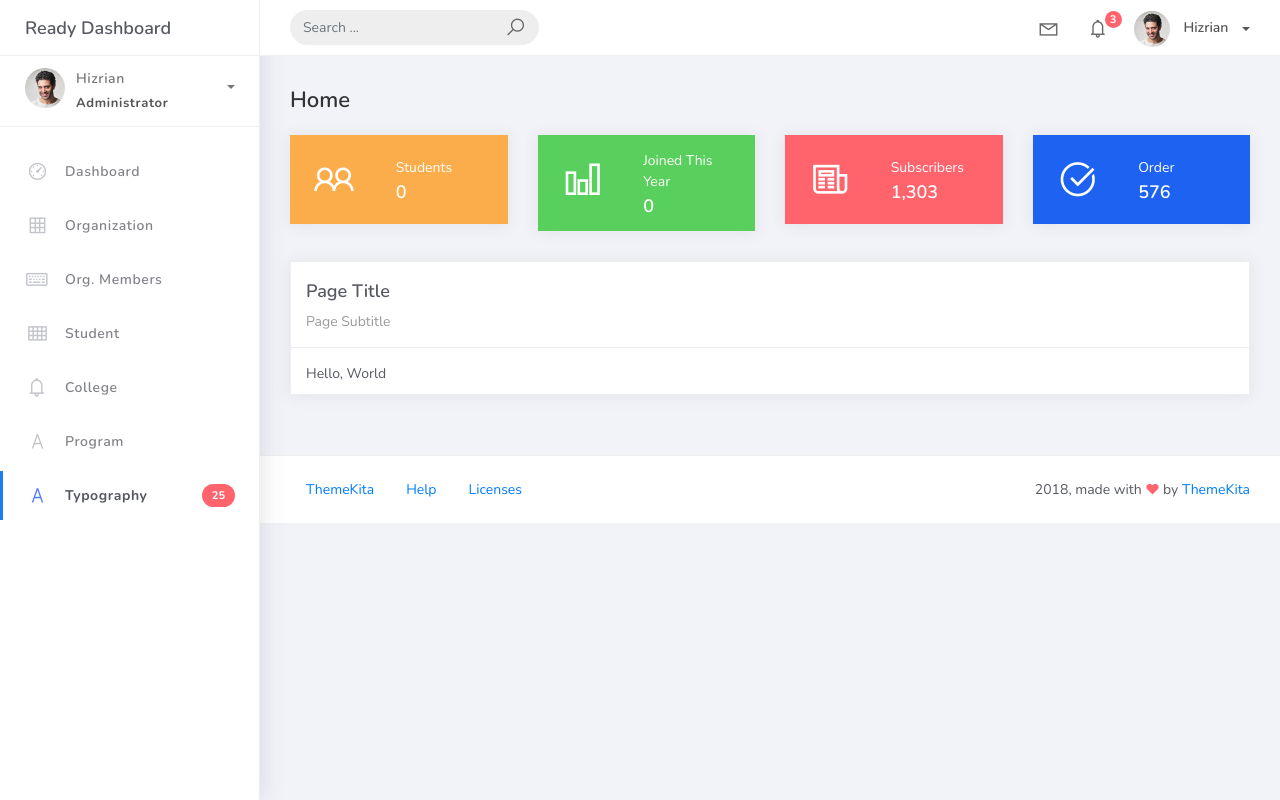
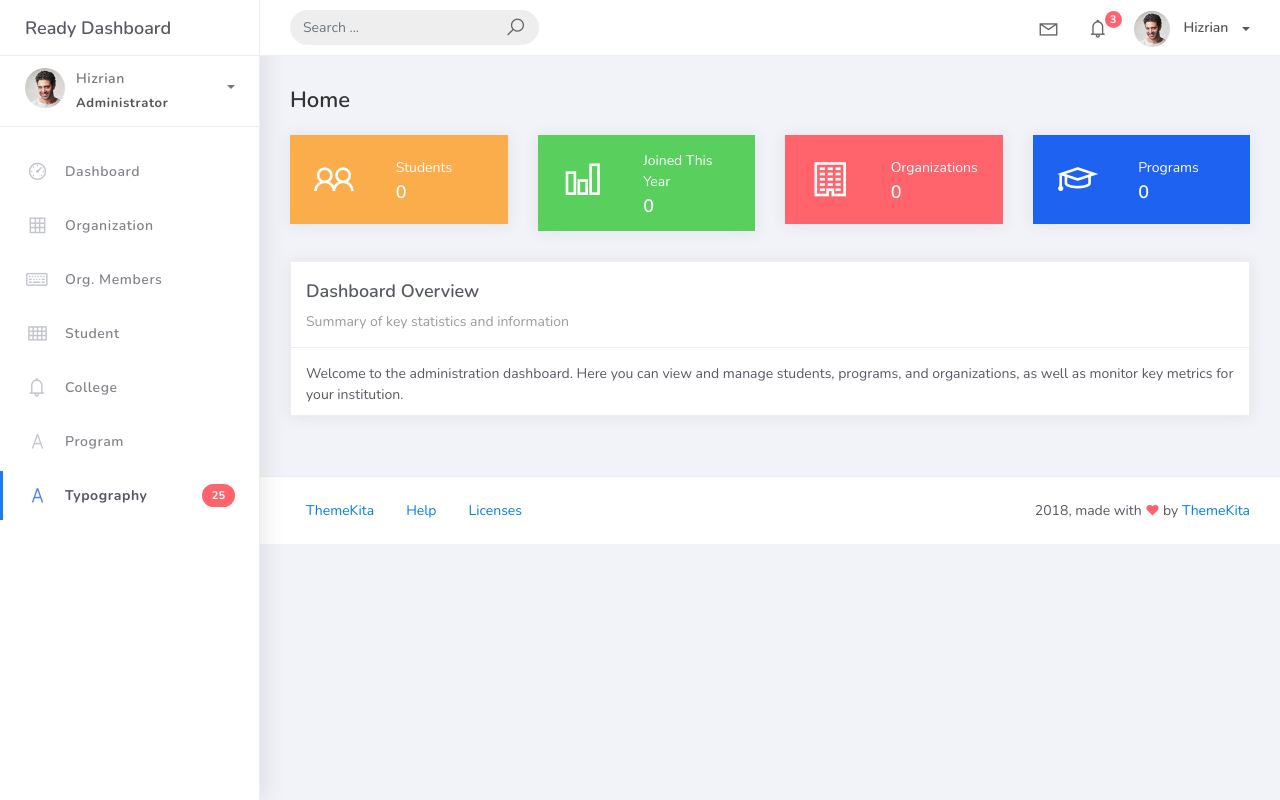
Before and after one commit to listeroo9/PSUShere, a Django app: page / in a window 1280 px wide. Run offline with Django 5.2, Linux system fonts and the light colour scheme; data that the repository does not hold is empty; some libraries are stand-ins or nearby versions.

Commit message:
completing the task part

```diff
--- a/projectsite/studentorg/views.py
+++ b/projectsite/studentorg/views.py
@@ -31,6 +31,12 @@ class HomePageView(ListView):
             .count()
         )
         context["students_joined_this_year"] = count
+
+        # Total organizations
+        context["total_organizations"] = Organization.objects.count()
+
+        # Total programs
+        context["total_programs"] = Program.objects.count()
 
         return context
 
--- a/projectsite/templates/base.html
+++ b/projectsite/templates/base.html
@@ -176,7 +176,7 @@
 					</div>
 					<ul class="nav">
 						<li class="nav-item">
-							<a href="index.html">
+							<a href="{% url 'home' %}">
 								<i class="la la-dashboard"></i>
 								<p>Dashboard</p>
 							</a>
--- a/projectsite/templates/home.html
+++ b/projectsite/templates/home.html
@@ -6,7 +6,7 @@
     <div class="container-fluid">
         <h4 class="page-title">Home</h4>
         <div class="row">
-            <!-- Visitors Card -->
+            <!-- Students -->
             <div class="col-md-3">
                 <div class="card card-stats card-warning">
                     <div class="card-body">
@@ -19,7 +19,7 @@
                             <div class="col-7 d-flex align-items-center">
                                 <div class="numbers">
                                     <p class="card-category">Students</p>
-                                    <h4 class="card-title">{{total_students}}</h4>
+                                    <h4 class="card-title">{{ total_students }}</h4>
                                 </div>
                             </div>
                         </div>
@@ -27,7 +27,7 @@
                 </div>
             </div>
 
-            <!-- Sales Card -->
+            <!-- Joined This Year -->
             <div class="col-md-3">
                 <div class="card card-stats card-success">
                     <div class="card-body">
@@ -40,7 +40,7 @@
                             <div class="col-7 d-flex align-items-center">
                                 <div class="numbers">
                                     <p class="card-category">Joined This Year</p>
-                                    <h4 class="card-title">{{students_joined_this_year}}</h4>
+                                    <h4 class="card-title">{{ students_joined_this_year }}</h4>
                                 </div>
                             </div>
                         </div>
@@ -48,20 +48,20 @@
                 </div>
             </div>
 
-            <!-- Subscribers Card -->
+            <!-- Organizations -->
             <div class="col-md-3">
                 <div class="card card-stats card-danger">
                     <div class="card-body">
                         <div class="row">
                             <div class="col-5">
                                 <div class="icon-big text-center">
-                                    <i class="la la-newspaper-o"></i>
+                                    <i class="la la-building"></i>
                                 </div>
                             </div>
                             <div class="col-7 d-flex align-items-center">
                                 <div class="numbers">
-                                    <p class="card-category">Subscribers</p>
-                                    <h4 class="card-title">1,303</h4>
+                                    <p class="card-category">Organizations</p>
+                                    <h4 class="card-title">{{ total_organizations }}</h4>
                                 </div>
                             </div>
                         </div>
@@ -69,20 +69,20 @@
                 </div>
             </div>
 
-            <!-- Orders Card -->
+            <!-- Programs -->
             <div class="col-md-3">
                 <div class="card card-stats card-primary">
                     <div class="card-body">
                         <div class="row">
                             <div class="col-5">
                                 <div class="icon-big text-center">
-                                    <i class="la la-check-circle"></i>
+                                    <i class="la la-graduation-cap"></i>
                                 </div>
                             </div>
                             <div class="col-7 d-flex align-items-center">
                                 <div class="numbers">
-                                    <p class="card-category">Order</p>
-                                    <h4 class="card-title">576</h4>
+                                    <p class="card-category">Programs</p>
+                                    <h4 class="card-title">{{ total_programs }}</h4>
                                 </div>
                             </div>
                         </div>
@@ -91,20 +91,20 @@
             </div>
         </div>
 
+        <!-- Example content -->
         <div class="row">
             <div class="col-md-12">
                 <div class="card">
                     <div class="card-header">
-                        <div class="card-title">Page Title</div>
-                        <div class="card-category">Page Subtitle</div>
+                        <div class="card-title">Dashboard Overview</div>
+                        <div class="card-category">Summary of key statistics and information</div>
                     </div>
                     <div class="card-body">
-                        Hello, World
+                        Welcome to the administration dashboard. Here you can view and manage students, programs, and organizations, as well as monitor key metrics for your institution.
                     </div>
                 </div>
             </div>
         </div>
-
     </div>
 </div>
 {% endblock %}
```
